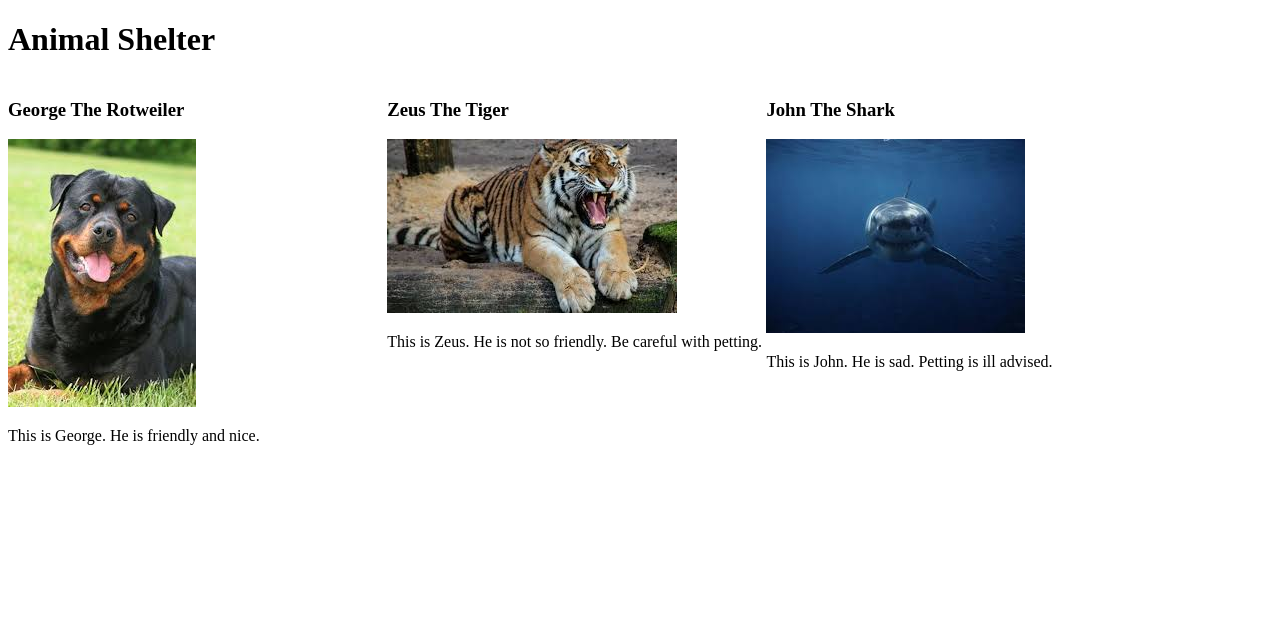
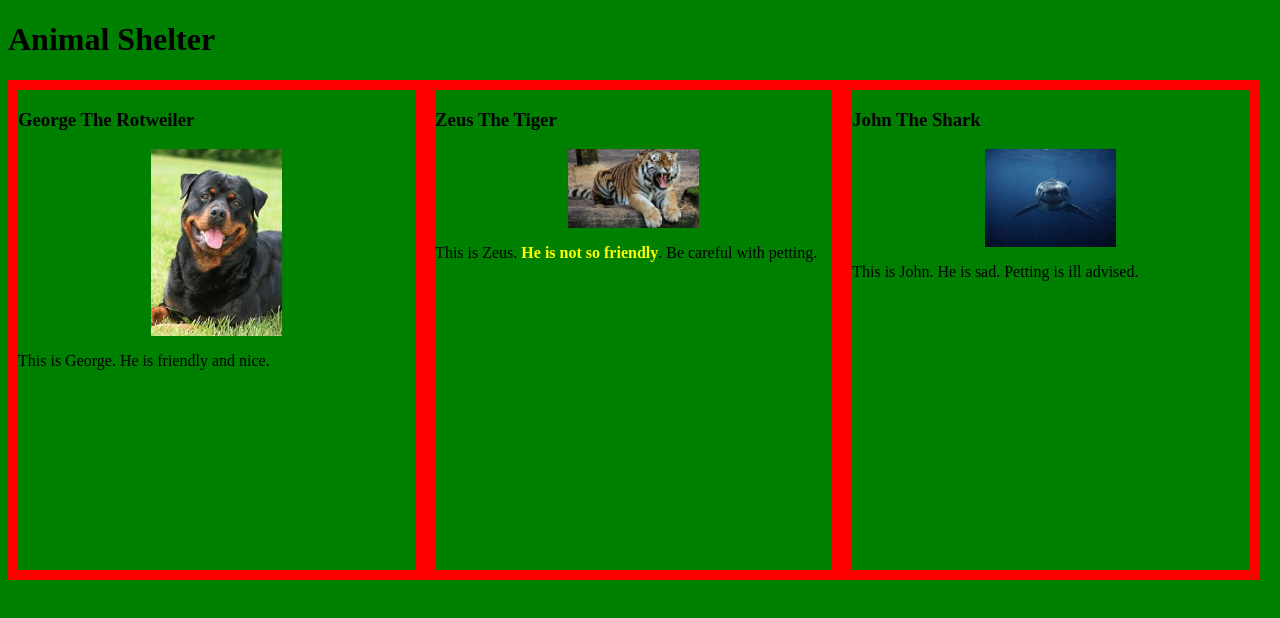
Before and after one commit to drewjparker91/animal-shelter-site, a plain HTML site: page index.html in a window 1280 px wide. Drawn offline with Linux system fonts and the light colour scheme.

Commit message:
add cascading css styling and borders
co-authored: Drew Parker <drewparker91@gmail.com>

```diff
--- a/css/styles.css
+++ b/css/styles.css
@@ -1,7 +1,23 @@
 .column {
-  width: 30%;
+  width: 33%;
+  height: 500px;
   float: left;
-  border: 50px;
-  border-color: red;
+  border: 10px solid red;
   box-sizing: border-box;
 }
+
+.column img {
+  margin: auto;
+  width: 33%;
+  height: auto;
+  display: block;
+}
+
+.danger {
+  color: yellow;
+  font-weight: 900;
+}
+
+body {
+  background-color: green;
+}
--- a/index.html
+++ b/index.html
@@ -16,7 +16,7 @@
   <div class="column">
     <h3>Zeus The Tiger</h3>
     <img src="img/tiger.jpg">
-    <p>This is Zeus. He is not so friendly. Be careful with petting.</p>
+    <p>This is Zeus. <span class="danger">He is not so friendly</span>. Be careful with petting.</p>
   </div>
 
   <div class="column">
```
